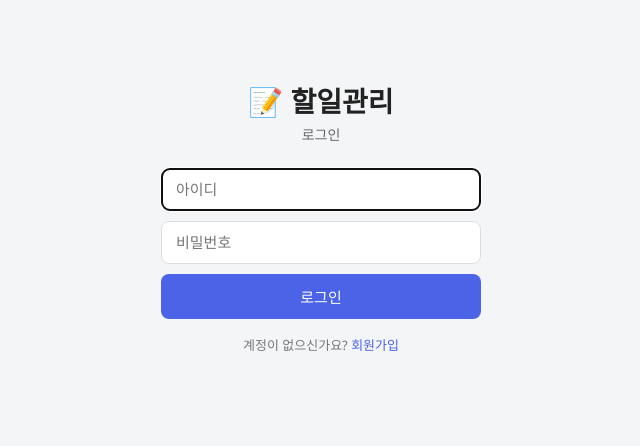
After one commit to yunbo7750/20260915_ETNS_G, a Flask app: page /login in a window 1280 px wide. The commit adds this page. Shown: the top 446 px of the page, without its empty margins (319-959 px from the left). Run offline with Flask 3, Linux system fonts and the light colour scheme; some libraries are stand-ins or nearby versions.

Commit message:
Add login and per-user task lists
Adds a users table with hashed passwords, session-based login/logout,
and scopes every task query to the signed-in user's own tasks so
different accounts no longer see each other's todos.

Co-Authored-By: Claude Sonnet 5 <noreply@anthropic.com>

```diff
--- a/app.py
+++ b/app.py
@@ -1,12 +1,15 @@
 import os
+from functools import wraps
 
 import psycopg2
 import psycopg2.extras
-from flask import Flask, g, redirect, render_template, request, url_for
+from flask import Flask, g, redirect, render_template, request, session, url_for
+from werkzeug.security import check_password_hash, generate_password_hash
 
 DATABASE_URL = os.environ["DATABASE_URL"]
 
 app = Flask(__name__)
+app.secret_key = os.environ["SECRET_KEY"]
 
 
 def get_db():
@@ -32,23 +35,84 @@ def close_db(exception):
         db.close()
 
 
+def login_required(view):
+    @wraps(view)
+    def wrapped(*args, **kwargs):
+        if "user_id" not in session:
+            return redirect(url_for("login"))
+        return view(*args, **kwargs)
+
+    return wrapped
+
+
+@app.route("/register", methods=["GET", "POST"])
+def register():
+    if request.method == "GET":
+        return render_template("register.html")
+
+    username = request.form.get("username", "").strip()
+    password = request.form.get("password", "")
+
+    if not username or not password:
+        return render_template("register.html", error="아이디와 비밀번호를 입력해주세요.")
+
+    existing = query("SELECT id FROM users WHERE username = %s", (username,), fetch="one")
+    if existing:
+        return render_template("register.html", error="이미 사용 중인 아이디입니다.")
+
+    user = query(
+        "INSERT INTO users (username, password_hash) VALUES (%s, %s) RETURNING id",
+        (username, generate_password_hash(password)),
+        fetch="one",
+    )
+    session["user_id"] = user["id"]
+    session["username"] = username
+    return redirect(url_for("index"))
+
+
+@app.route("/login", methods=["GET", "POST"])
+def login():
+    if request.method == "GET":
+        return render_template("login.html")
+
+    username = request.form.get("username", "").strip()
+    password = request.form.get("password", "")
+
+    user = query("SELECT * FROM users WHERE username = %s", (username,), fetch="one")
+    if user is None or not check_password_hash(user["password_hash"], password):
+        return render_template("login.html", error="아이디 또는 비밀번호가 올바르지 않습니다.")
+
+    session["user_id"] = user["id"]
+    session["username"] = user["username"]
+    return redirect(url_for("index"))
+
+
+@app.route("/logout", methods=["POST"])
+def logout():
+    session.clear()
+    return redirect(url_for("login"))
+
+
 SELECT_TASKS = """
     SELECT id, title, done,
            to_char(created_at AT TIME ZONE 'Asia/Seoul', 'YYYY-MM-DD HH24:MI') AS created_at
     FROM tasks
-    {where}
+    WHERE user_id = %s {extra}
     ORDER BY id DESC
 """
 
 
 @app.route("/")
+@login_required
 def index():
+    user_id = session["user_id"]
     filter_ = request.args.get("filter", "all")
-    where = {"active": "WHERE NOT done", "done": "WHERE done"}.get(filter_, "")
-    tasks = query(SELECT_TASKS.format(where=where), fetch="all")
+    extra = {"active": "AND NOT done", "done": "AND done"}.get(filter_, "")
+    tasks = query(SELECT_TASKS.format(extra=extra), (user_id,), fetch="all")
 
     counts = query(
-        "SELECT COUNT(*) AS total, COUNT(*) FILTER (WHERE done) AS done_count FROM tasks",
+        "SELECT COUNT(*) AS total, COUNT(*) FILTER (WHERE done) AS done_count FROM tasks WHERE user_id = %s",
+        (user_id,),
         fetch="one",
     )
 
@@ -58,34 +122,48 @@ def index():
         filter=filter_,
         total=counts["total"],
         done_count=counts["done_count"],
+        username=session["username"],
     )
 
 
 @app.route("/add", methods=["POST"])
+@login_required
 def add():
     title = request.form.get("title", "").strip()
     if title:
-        query("INSERT INTO tasks (title) VALUES (%s)", (title,))
+        query("INSERT INTO tasks (title, user_id) VALUES (%s, %s)", (title, session["user_id"]))
     return redirect(url_for("index"))
 
 
 @app.route("/toggle/<int:task_id>", methods=["POST"])
+@login_required
 def toggle(task_id):
-    query("UPDATE tasks SET done = NOT done WHERE id = %s", (task_id,))
+    query(
+        "UPDATE tasks SET done = NOT done WHERE id = %s AND user_id = %s",
+        (task_id, session["user_id"]),
+    )
     return redirect(request.referrer or url_for("index"))
 
 
 @app.route("/edit/<int:task_id>", methods=["POST"])
+@login_required
 def edit(task_id):
     title = request.form.get("title", "").strip()
     if title:
-        query("UPDATE tasks SET title = %s WHERE id = %s", (title, task_id))
+        query(
+            "UPDATE tasks SET title = %s WHERE id = %s AND user_id = %s",
+            (title, task_id, session["user_id"]),
+        )
     return redirect(request.referrer or url_for("index"))
 
 
 @app.route("/delete/<int:task_id>", methods=["POST"])
+@login_required
 def delete(task_id):
-    query("DELETE FROM tasks WHERE id = %s", (task_id,))
+    query(
+        "DELETE FROM tasks WHERE id = %s AND user_id = %s",
+        (task_id, session["user_id"]),
+    )
     return redirect(request.referrer or url_for("index"))
 
 
--- a/static/style.css
+++ b/static/style.css
@@ -176,3 +176,86 @@ header h1 {
   padding: 30px 0;
   list-style: none;
 }
+
+.topbar {
+  display: flex;
+  justify-content: flex-end;
+  align-items: center;
+  gap: 8px;
+  margin-bottom: 8px;
+}
+
+.username {
+  font-size: 13px;
+  color: #666;
+}
+
+.logout-btn {
+  border: none;
+  background: none;
+  color: #888;
+  font-size: 13px;
+  cursor: pointer;
+  padding: 4px 6px;
+}
+
+.logout-btn:hover {
+  color: #e74c3c;
+}
+
+.auth-container {
+  max-width: 360px;
+  padding-top: 80px;
+}
+
+.auth-form {
+  display: flex;
+  flex-direction: column;
+  gap: 10px;
+}
+
+.auth-form input {
+  padding: 12px 14px;
+  border: 1px solid #ddd;
+  border-radius: 8px;
+  font-size: 15px;
+}
+
+.auth-form button {
+  padding: 12px 18px;
+  border: none;
+  border-radius: 8px;
+  background: #4a63e7;
+  color: #fff;
+  font-size: 15px;
+  cursor: pointer;
+}
+
+.auth-form button:hover {
+  background: #3a4fd1;
+}
+
+.auth-error {
+  background: #fdecea;
+  color: #c0392b;
+  border-radius: 8px;
+  padding: 10px 14px;
+  font-size: 13px;
+  margin-bottom: 14px;
+}
+
+.auth-switch {
+  text-align: center;
+  font-size: 13px;
+  color: #777;
+  margin-top: 16px;
+}
+
+.auth-switch a {
+  color: #4a63e7;
+  text-decoration: none;
+}
+
+.auth-switch a:hover {
+  text-decoration: underline;
+}
--- a/templates/index.html
+++ b/templates/index.html
@@ -9,6 +9,12 @@
 <body>
   <div class="container">
     <header>
+      <div class="topbar">
+        <span class="username">{{ username }}님</span>
+        <form action="{{ url_for('logout') }}" method="post">
+          <button type="submit" class="logout-btn">로그아웃</button>
+        </form>
+      </div>
       <h1>📝 할일관리</h1>
       <p class="subtitle">{{ done_count }} / {{ total }} 완료</p>
     </header>
--- /dev/null
+++ b/templates/login.html
@@ -0,0 +1,31 @@
+<!doctype html>
+<html lang="ko">
+<head>
+  <meta charset="UTF-8">
+  <meta name="viewport" content="width=device-width, initial-scale=1">
+  <title>로그인 - ETNS TODO</title>
+  <link rel="stylesheet" href="{{ url_for('static', filename='style.css') }}">
+</head>
+<body>
+  <div class="container auth-container">
+    <header>
+      <h1>📝 할일관리</h1>
+      <p class="subtitle">로그인</p>
+    </header>
+
+    {% if error %}
+    <p class="auth-error">{{ error }}</p>
+    {% endif %}
+
+    <form class="auth-form" action="{{ url_for('login') }}" method="post">
+      <input type="text" name="username" placeholder="아이디" autocomplete="username" required autofocus>
+      <input type="password" name="password" placeholder="비밀번호" autocomplete="current-password" required>
+      <button type="submit">로그인</button>
+    </form>
+
+    <p class="auth-switch">
+      계정이 없으신가요? <a href="{{ url_for('register') }}">회원가입</a>
+    </p>
+  </div>
+</body>
+</html>
```
Also changed, not shown: templates/register.html (added, +31 -0 lines).
